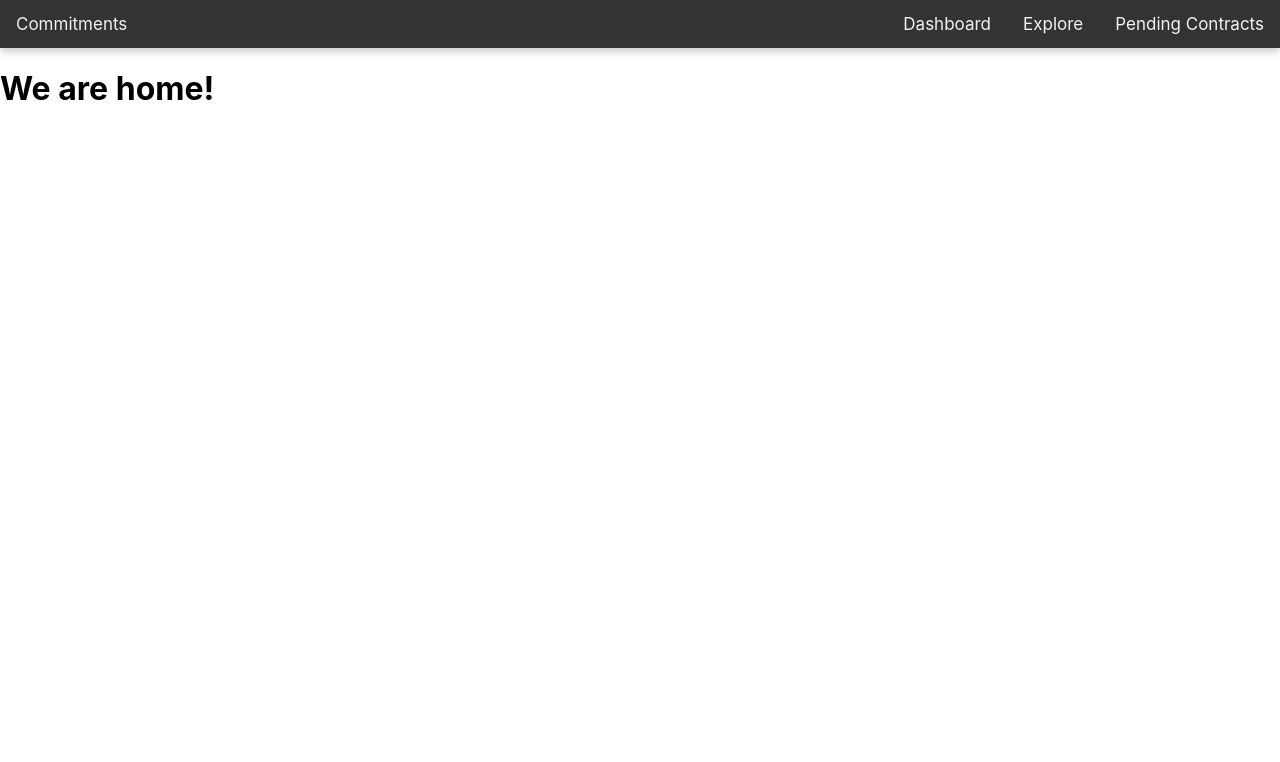
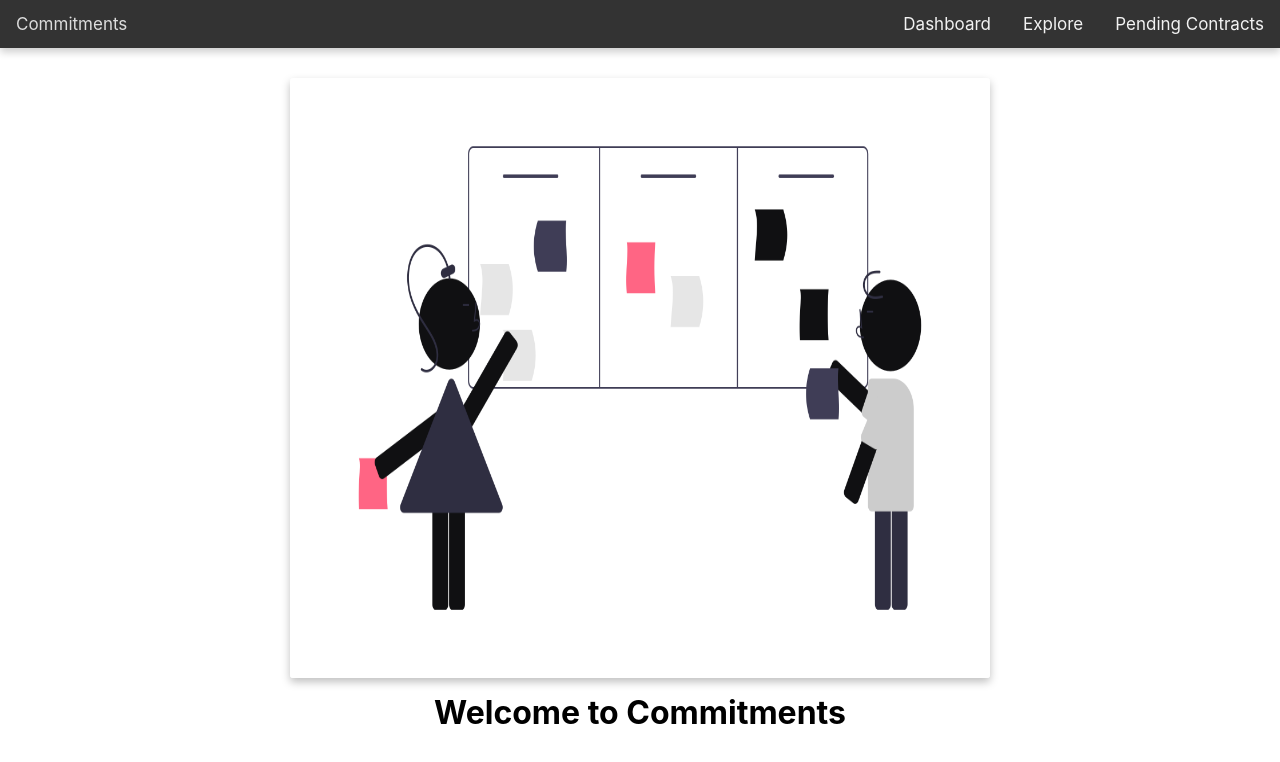
Before and after one commit to highonweb/Commitments, a React (Create React App) app in the folder client/: page / in a window 1280 px wide. Shown: the top 762 px of the page. Built offline with nearby package versions, Linux system fonts and the light colour scheme.

Commit message:
Add Home component

```diff
--- a/client/src/Components/Home.js
+++ b/client/src/Components/Home.js
@@ -1,9 +1,15 @@
 import React from 'react';
+import home from '../img/home.png';
+import "../css/home.css";
 
 function Home() {
-  const greeting = 'We are home!';
 
-  return <h1>{greeting}</h1>;
+  return (
+    <>
+    <img className="image" src={home}/>
+    <h1 className="heading">Welcome to Commitments</h1>
+    </>
+  );
 }
 
 export default Home;
--- /dev/null
+++ b/client/src/css/home.css
@@ -0,0 +1,9 @@
+.image{
+    width: 700px;
+    height: 600px;
+    margin: 10px auto;
+    display: block;
+    box-shadow: 0 4px 8px 0 #00000040;
+    border-radius: 3px;
+    margin-top: 30px;
+}
```
Also changed, not shown: client/src/img/home.png (added).
